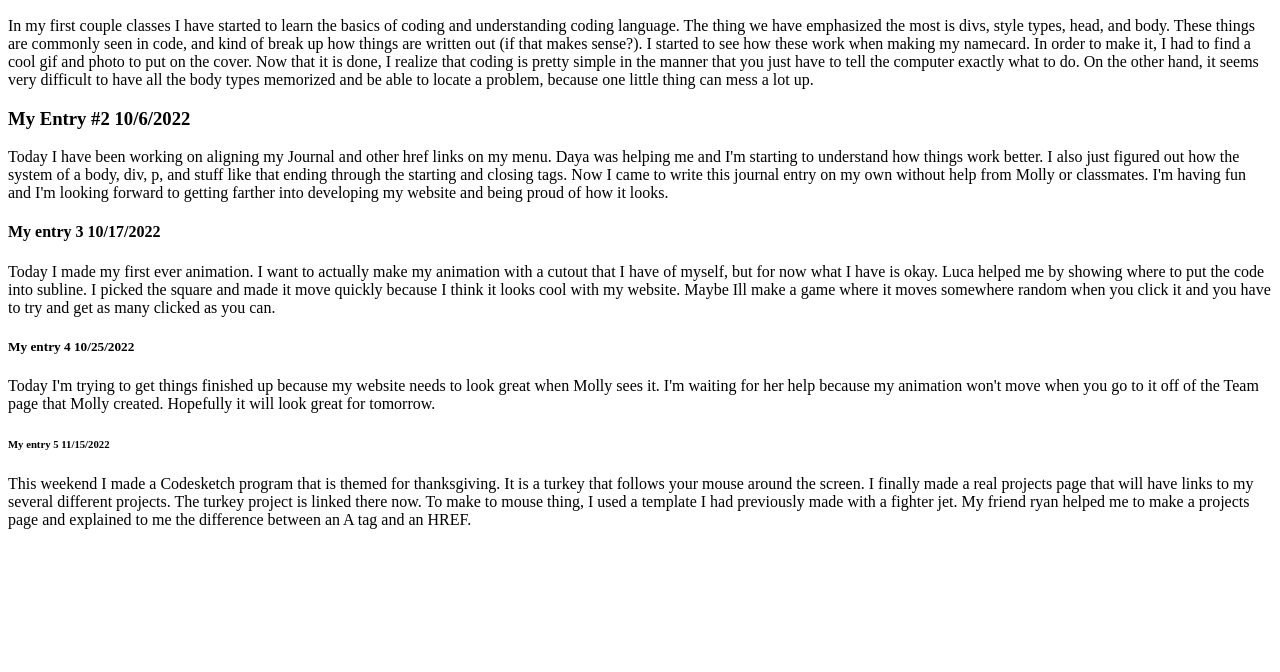
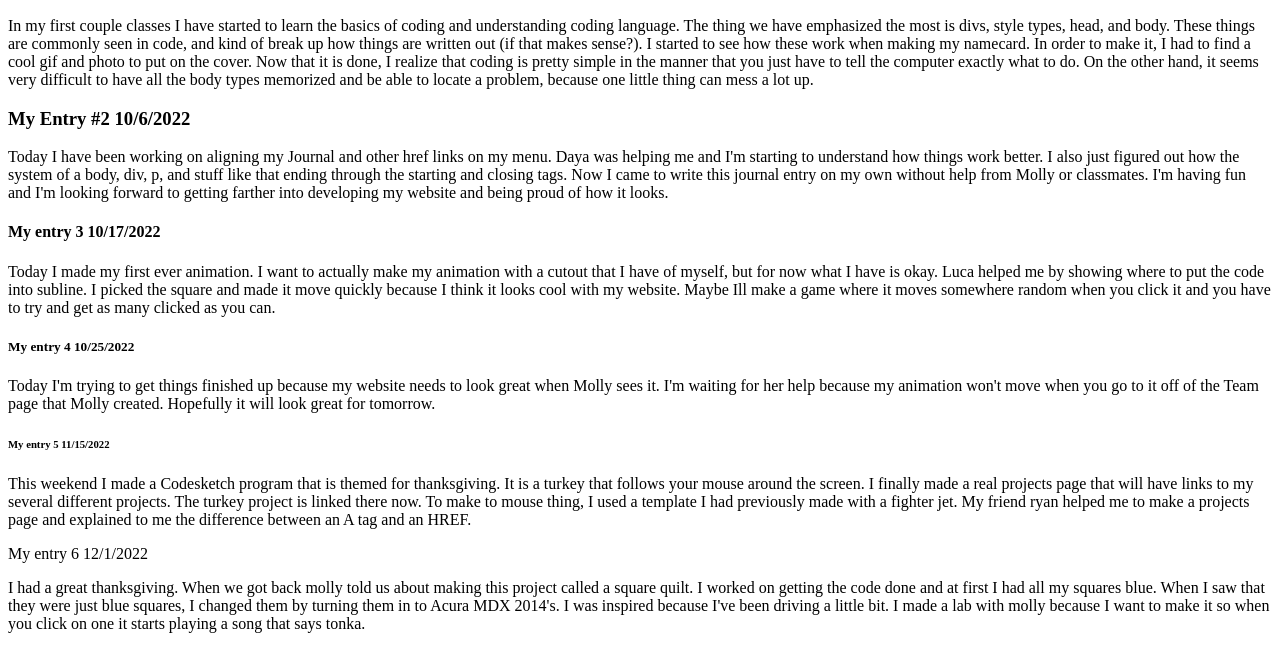
Before and after one commit to jbuller1/jbuller1.github.io, a plain HTML site: page journal.html in a window 1280 px wide. Shown: the part 110-782 px from the top of the page. Drawn offline with Linux system fonts and the light colour scheme.

Commit message:
SquarequiltJournal

```diff
--- a/journal.html
+++ b/journal.html
@@ -27,5 +27,8 @@
 <h6>My entry 5 11/15/2022</h6>
 <p>This weekend I made a Codesketch program that is themed for thanksgiving. It is a turkey that follows your mouse around the screen. I finally made a real projects page that will have links to my several different projects. The turkey project is linked there now. To make to mouse thing, I used a template I had previously made with a fighter jet. My friend ryan helped me to make a projects page and explained to me the difference between an A tag and an HREF.</p>
 
+<h7>My entry 6 12/1/2022</h7>
+<P>I had a great thanksgiving. When we got back molly told us about making this project called a square quilt. I worked on getting the code done and at first I had all my squares blue. When I saw that they were just blue squares, I changed them by turning them in to Acura MDX 2014's. I was inspired because I've been driving a little bit. I made a lab with molly because I want to make it so when you click on one it starts playing a song that says tonka.</P>
+
 </body>
 </html>
```
